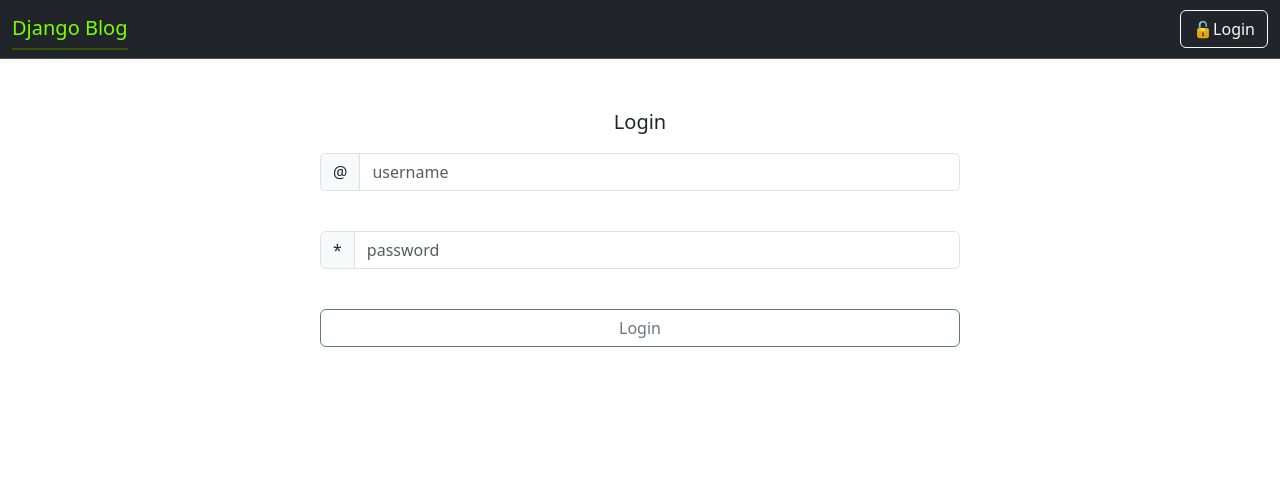
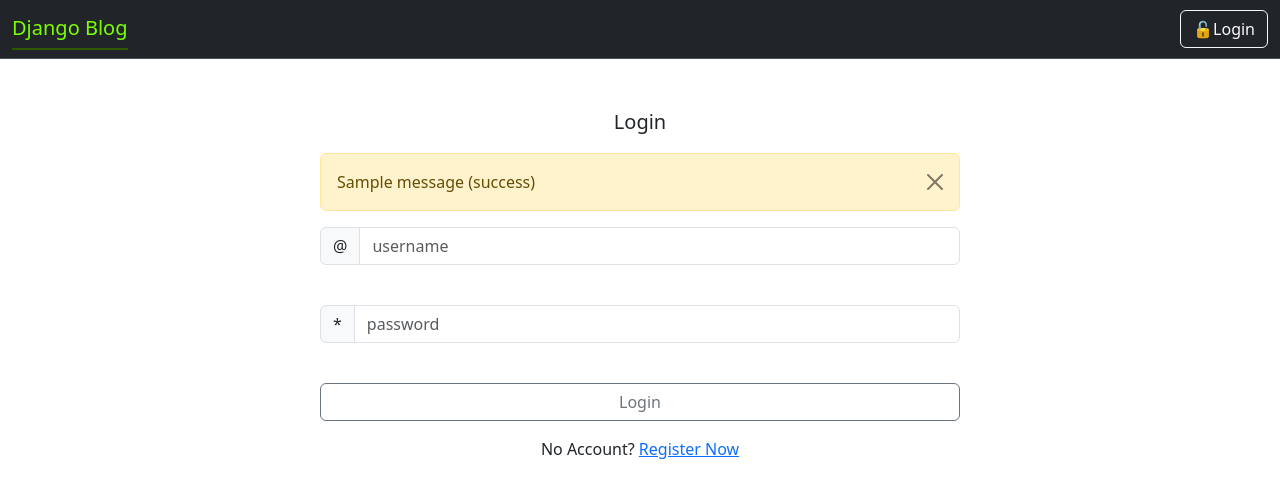
Before and after one commit to FaizRahman01/Django_Web, a Django app: page /login/ in a window 1280 px wide. Shown: the top 498 px of the page. Run offline with Django 4.2, Linux system fonts and the light colour scheme; tables that the repository leaves empty hold one stand-in row (values such as "Sample post"); one stand-in notice (Sample message) is shown.

Commit message:
add user registration form functionality

```diff
--- a/userapps/templates/home_user.html
+++ b/userapps/templates/home_user.html
@@ -3,5 +3,7 @@
 {% block title %}Home{% endblock title %}
 
 {% block content %}
-<p>home user</p>
+<p class="text-center">
+    Welcome {% if user.is_authenticated %}{{user.username}}{% endif %}
+</p>
 {% endblock content %}
--- a/userapps/templates/login_user.html
+++ b/userapps/templates/login_user.html
@@ -4,11 +4,62 @@
 
 
 {% block content %}
-<form action="" method="post" class="d-flex justify-content-center">
+
+{% if page == 'register' %}
+
+<form action="{% url 'register' %}" method="post" class="d-flex justify-content-center">
+
+    {% csrf_token %}
+    <div class="w-50 mt-5">
+        <p class="fw-light fs-5 text-center">Create New Account</p>
+
+        {% if messages %}
+            {% for message in messages %}
+
+            <div class="alert alert-{% if message.tags == 'error' %}danger{% else %}warning{% endif %} alert-dismissible fade show" role="alert">
+
+                {{ message }} ({{ message.tags }})
+                <button type="button" class="btn-close" data-bs-dismiss="alert" aria-label="Close"></button>
+            </div>
+            {% endfor %}
+        {% endif %}
+        <div class="input-group mb-3">
+            <span class="input-group-text" id="basic-addon1">{{form.username.label}}</span>
+            {{form.username}}
+        </div>
+        <div class="input-group mb-3">
+            <span class="input-group-text" id="basic-addon1">{{form.password1.label}}</span>
+            {{form.password1}}
+        </div>
+        <div class="input-group mb-3">
+            <span class="input-group-text" id="basic-addon1">{{form.password2.label}}</span>
+            {{form.password2}}
+        </div>
+        <input type="submit" value="Register" class="btn btn-outline-secondary w-100">
+    </div>
+
+</form>
+
+{% else %}
+
+<form action="{% url 'login' %}" method="post" class="d-flex justify-content-center">
 
     {% csrf_token %}
     <div class="w-50 mt-5">
         <p class="fw-light fs-5 text-center">Login</p>
+
+        {% if messages %}
+            {% for message in messages %}
+
+            <div class="alert alert-{% if message.tags == 'error' %}danger{% else %}warning{% endif %} alert-dismissible fade show" role="alert">
+
+                {{ message }} ({{ message.tags }})
+                <button type="button" class="btn-close" data-bs-dismiss="alert" aria-label="Close"></button>
+            </div>
+            {% endfor %}
+        {% endif %}
+
+
         <div class="input-group mb-3">
             <span class="input-group-text">@</span>
             <input type="text" name="username" class="form-control" placeholder="username">
@@ -20,7 +71,9 @@
         </div>
         <br />
         <input type="submit" value="Login" class="btn btn-outline-secondary w-100">
+        <p class="text-center mt-3">No Account? <a href="{% url 'register' %}">Register Now</a></p>
     </div>
 
 </form>
+{% endif %}
 {% endblock content %}
--- a/userapps/urls.py
+++ b/userapps/urls.py
@@ -4,5 +4,6 @@ from . import views
 urlpatterns = [
     path('login/', views.user_login, name='login'),
     path('logout/', views.user_logout, name='logout'),
+    path('register/', views.user_register, name='register'),
     path('', views.user_home, name='home'),
 ]
--- a/userapps/views.py
+++ b/userapps/views.py
@@ -3,6 +3,8 @@ from django.http import HttpResponse
 from django.contrib.auth import authenticate, login, logout
 from django.contrib.auth.decorators import login_required
 from django.contrib.auth.models import User
+from django.contrib.auth.forms import UserCreationForm
+from django.contrib import messages
 
 def user_login(request):
     if request.user.is_authenticated:
@@ -24,9 +26,27 @@ def user_login(request):
             login(request, user)
             return redirect('home')
         else:
-            print('username or password is incorrect')
+            messages.error(request, "Username or Password is incorrect.")
 
     return render(request, 'login_user.html')
+
+def user_register(request):
+    page = 'register'
+    form = UserCreationForm()
+
+    if request.method == 'POST':
+        form = UserCreationForm(request.POST)
+        if form.is_valid():
+            user = form.save(commit=False)
+            user.username = user.username.lower()
+            user.save()
+            login(request, user)
+            return redirect('home')
+        else:
+            messages.error(request, "An error occurred during registration.")
+    register_dict = {'page': page, 'form': form}
+    return render(request, 'login_user.html', register_dict)
+
 
 def user_logout(request):
     logout(request)
```
